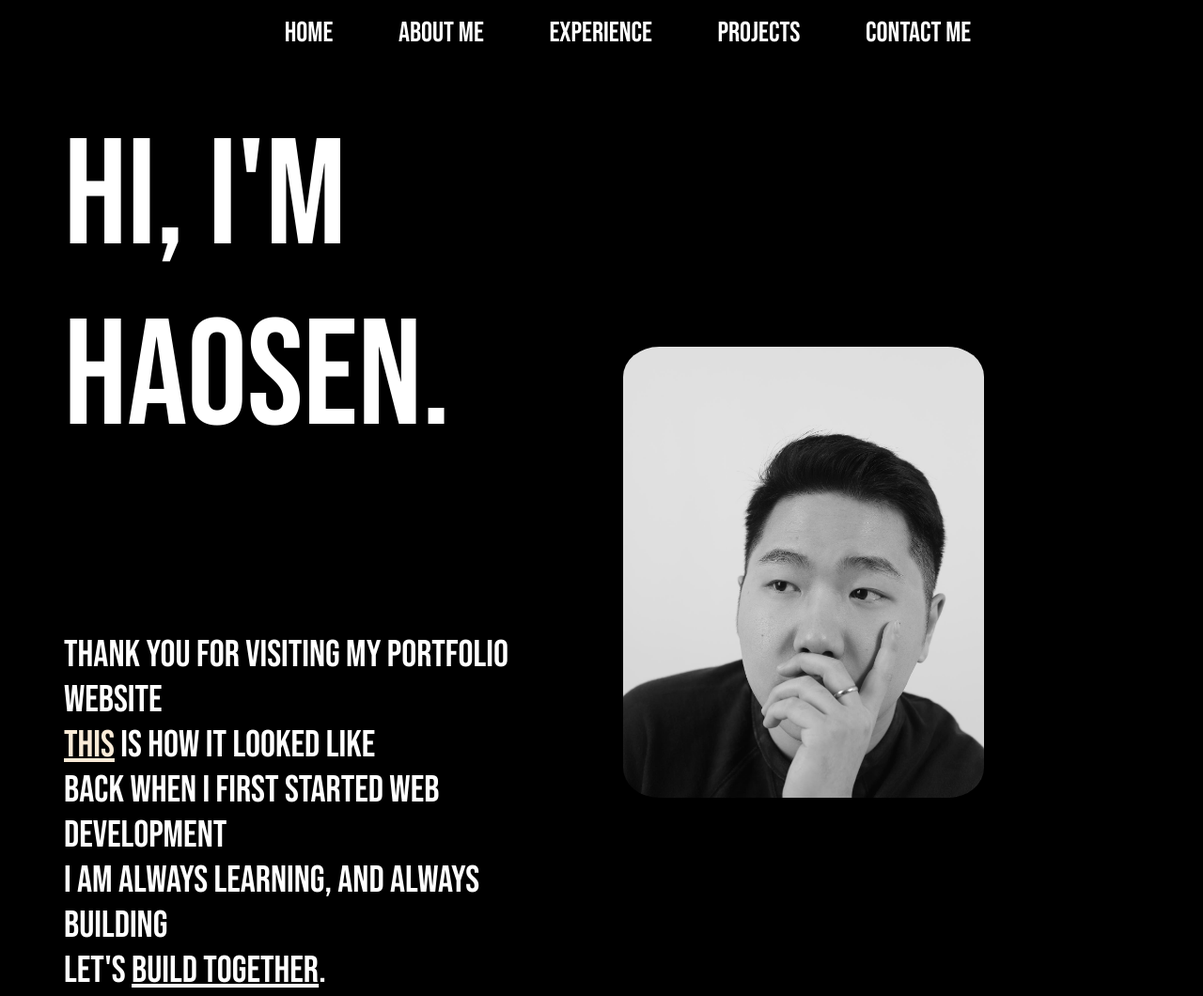
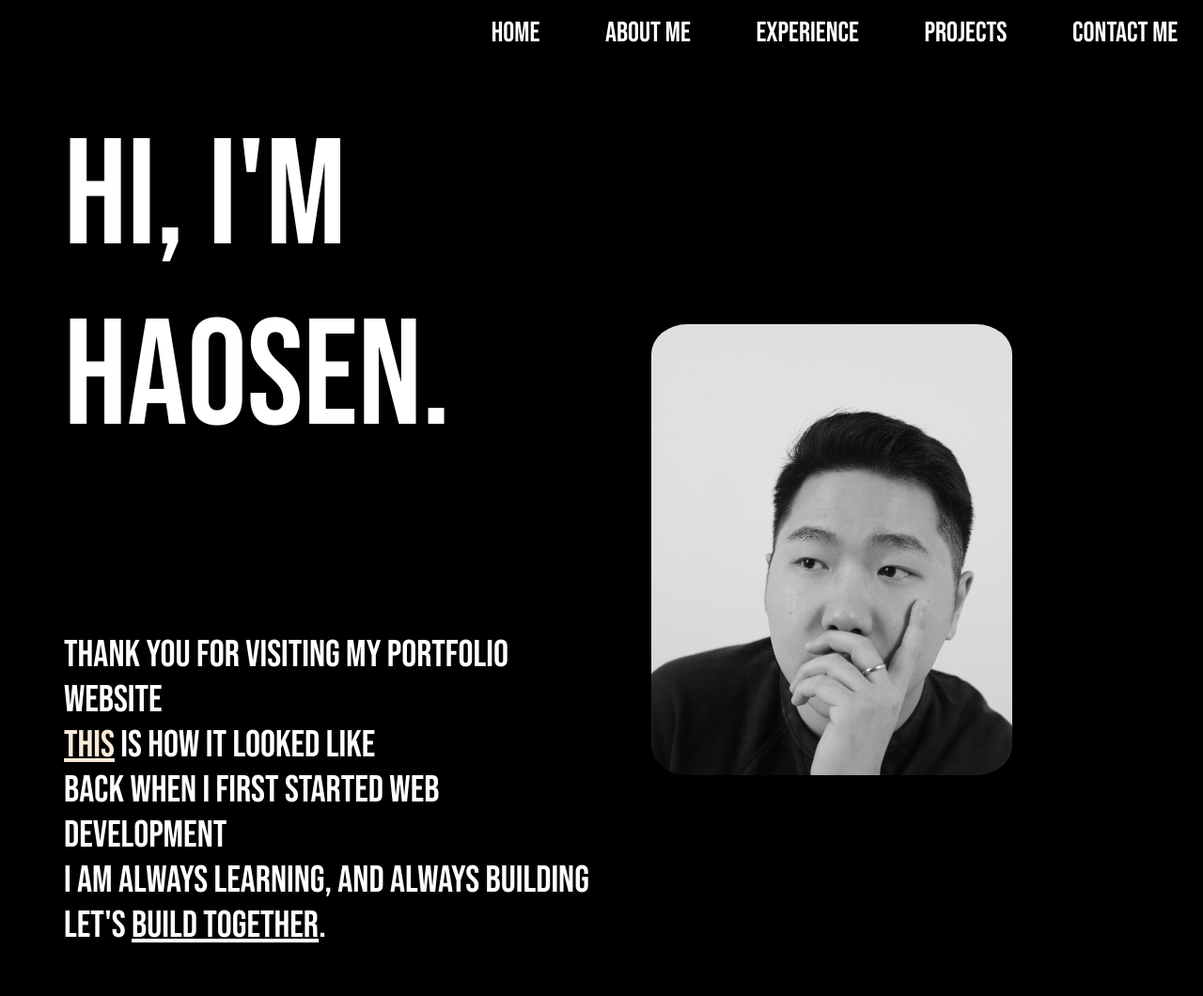
Before and after one commit to HaosenCheng/PortfolioWebsite, a plain HTML site: page index.html in a window 1280 px wide. Shown: the top 1060 px of the page at 94% size. Drawn offline with Linux system fonts and the light colour scheme.

Commit message:
Add files via upload

```diff
--- a/style.css
+++ b/style.css
@@ -10,7 +10,7 @@
     display: flex;
     width: 100%;
     top:0;
-    justify-content: space-around;
+    justify-content: flex-end;
 }
 .navbar > ul{
     display: flex;
@@ -58,7 +58,7 @@ h5{
     display: flex;
     flex-direction: column;
     align-items: left;
-    justify-content: space-around;
+    justify-content:space-around;
     max-width: 90vh;
     min-height: 50vh;
     margin-left: 40px;
@@ -69,7 +69,7 @@ h5{
 .home_pic{
     display: flex;
     height:fit-content;
-    width:100vh;
+    width:80vh;
     margin-right: 40px;
     align-self: center;
     justify-content: center;
@@ -81,6 +81,7 @@ h5{
     padding-bottom: 20px;
     border-radius: 10%;
 }
+
 
 /* Learn More button*/
 .home_aboutMe_button{
```
